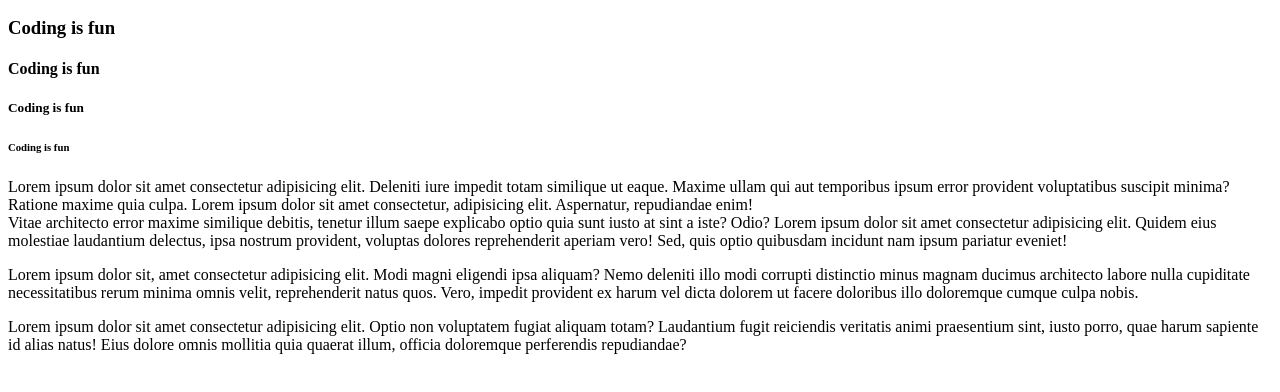
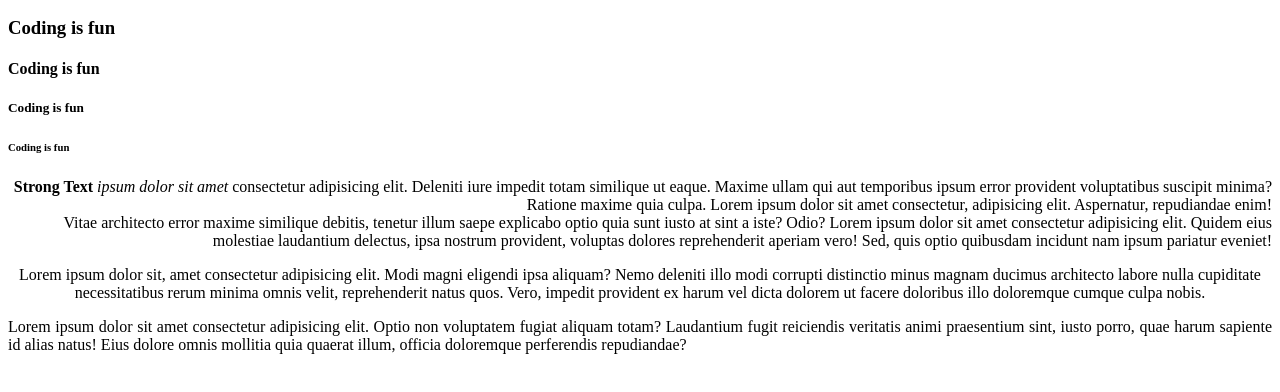
Before and after one commit to masalism/Web-development, a plain HTML site: page 1 HTML/index.html in a window 1280 px wide. Shown: the part 110-502 px from the top of the page. Drawn offline with Linux system fonts and the light colour scheme.

Commit message:
formating

```diff
--- a/1 HTML/index.html
+++ b/1 HTML/index.html
@@ -9,25 +9,25 @@
 </head>
 
 <body>
-    <h1>Coding is fun</h1>
+    <h1><strong>Coding is fun</strong></h1>
     <h2>Coding is fun</h2>
     <h3>Coding is fun</h3>
     <h4>Coding is fun</h4>
     <h5>Coding is fun</h5>
     <h6>Coding is fun</h6>
 
-    <p>Lorem ipsum dolor sit amet consectetur adipisicing elit. Deleniti iure impedit totam similique ut eaque. Maxime
+    <p align="right"><strong>Strong Text</strong> <em> ipsum dolor sit amet</em> consectetur adipisicing elit. Deleniti iure impedit totam similique ut eaque. Maxime
         ullam qui aut temporibus ipsum error provident voluptatibus suscipit minima? Ratione maxime quia culpa. Lorem
         ipsum dolor sit amet consectetur, adipisicing elit. Aspernatur, repudiandae enim!
         <br>Vitae architecto error maxime similique debitis, tenetur illum saepe explicabo optio quia sunt iusto at sint
         a iste? Odio? Lorem ipsum dolor sit amet consectetur adipisicing elit. Quidem eius molestiae laudantium
         delectus, ipsa nostrum provident, voluptas dolores reprehenderit aperiam vero! Sed, quis optio quibusdam
         incidunt nam ipsum pariatur eveniet!</p>
-    <p>Lorem ipsum dolor sit, amet consectetur adipisicing elit. Modi magni eligendi ipsa aliquam? Nemo deleniti illo
+    <p align="center">Lorem ipsum dolor sit, amet consectetur adipisicing elit. Modi magni eligendi ipsa aliquam? Nemo deleniti illo
         modi corrupti distinctio minus magnam ducimus architecto labore nulla cupiditate necessitatibus rerum minima
         omnis velit, reprehenderit natus quos. Vero, impedit provident ex harum vel dicta dolorem ut facere doloribus
         illo doloremque cumque culpa nobis.</p>
-    <p>Lorem ipsum dolor sit amet consectetur adipisicing elit. Optio non voluptatem fugiat aliquam totam? Laudantium
+    <p align="justify">Lorem ipsum dolor sit amet consectetur adipisicing elit. Optio non voluptatem fugiat aliquam totam? Laudantium
         fugit reiciendis veritatis animi praesentium sint, iusto porro, quae harum sapiente id alias natus! Eius dolore
         omnis mollitia quia quaerat illum, officia doloremque perferendis repudiandae?</p>
 </body>
```
